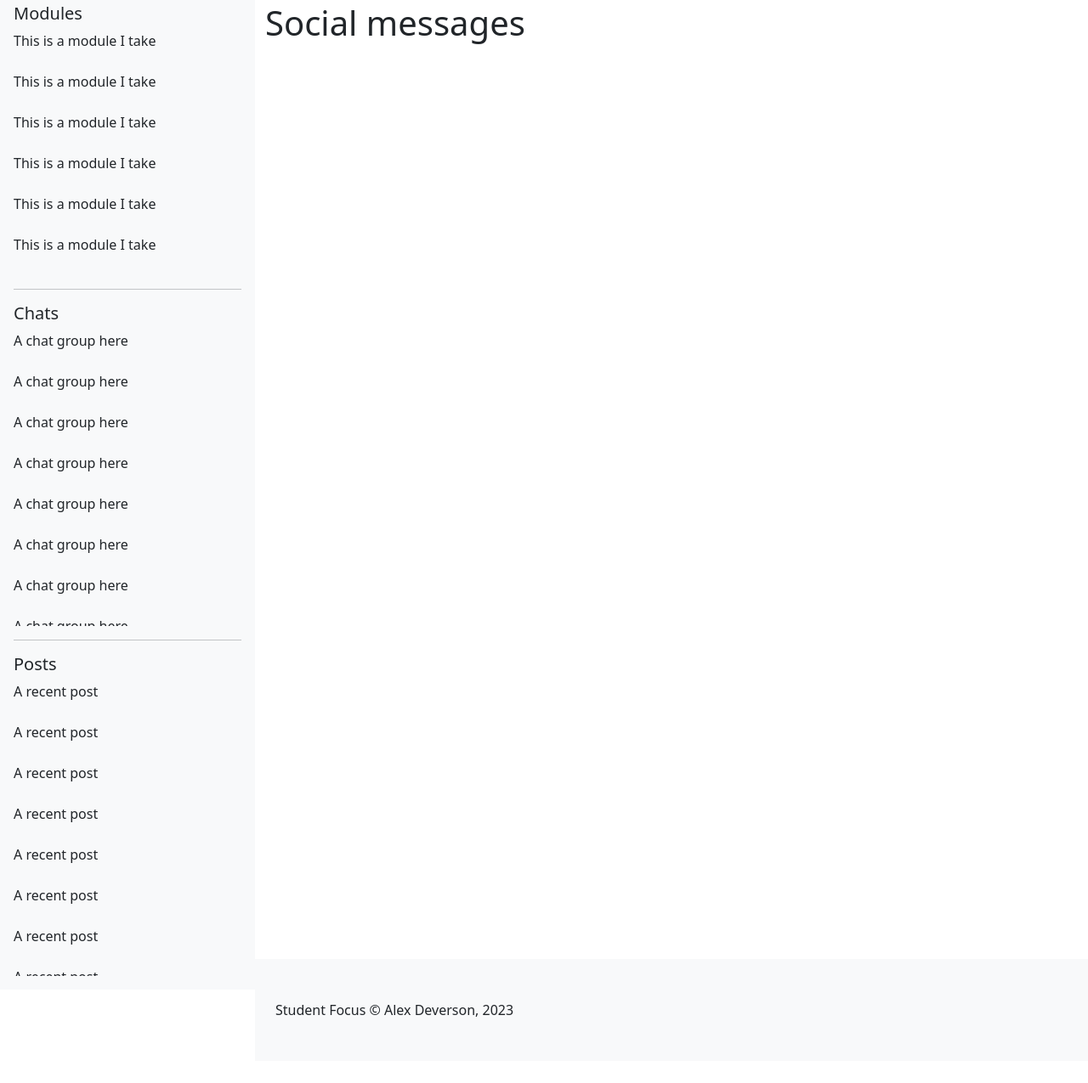
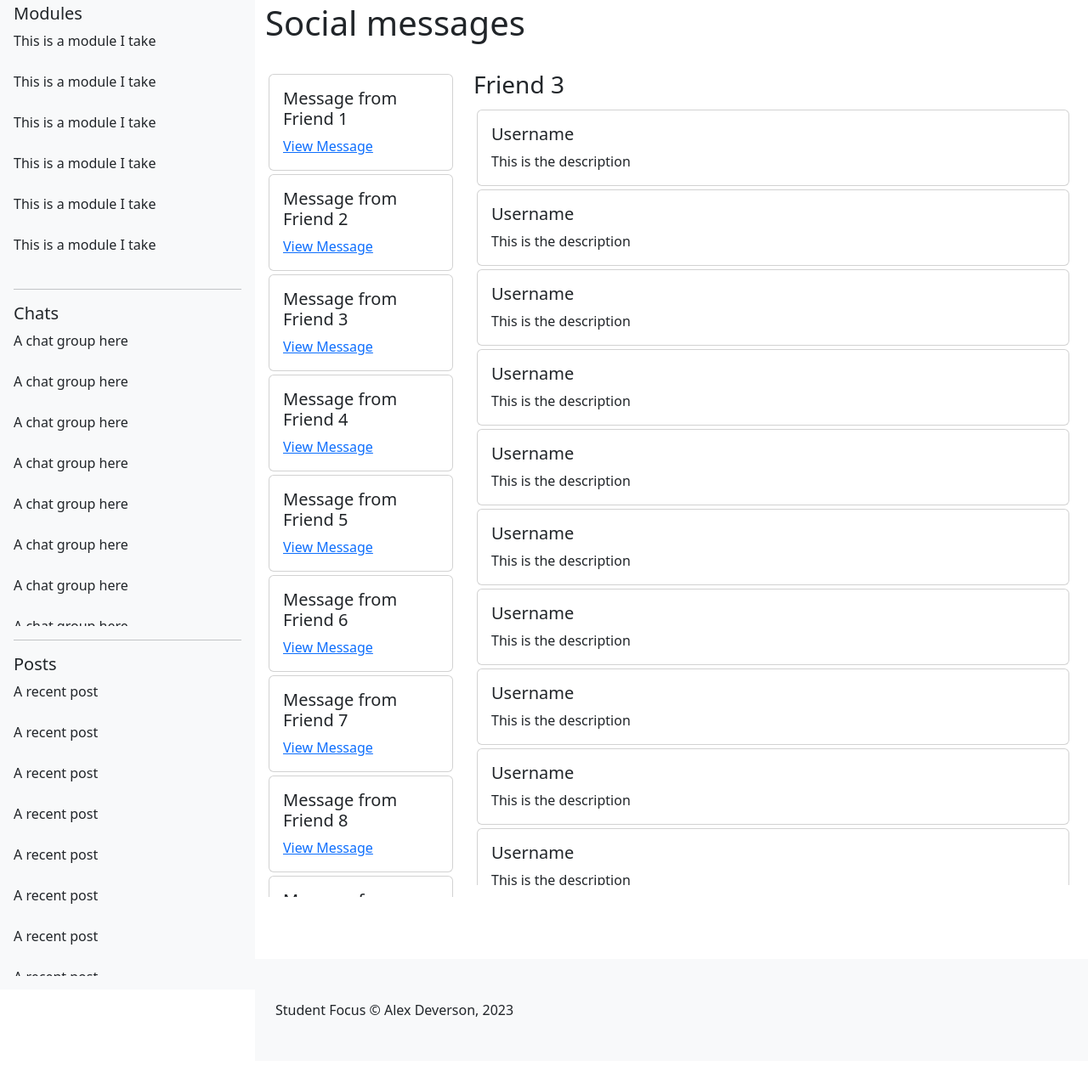
Before and after one commit to Durigy/dissertation, a Flask app: page /social/messages in a window 1280 px wide. Shown: the part 67-1342 px from the top of the page at 85% size. Run offline with Flask 2, Linux system fonts and the light colour scheme; the visitor is signed in with stand-in values (Sample User, id 1); data comes from the database, SQL or seed files in the repository; data that the repository does not hold is empty; some libraries are stand-ins or nearby versions.

Commit message:
some setup stuff

```diff
--- a/main/templates/social/social_message.html
+++ b/main/templates/social/social_message.html
@@ -1,6 +1,29 @@
 {% extends "social/social_layout.html" %}
 {% block social %}
 
+{% from "helpers/cards.html" import card %}
+
 <h1>Social messages</h1>
+<br>
+<div class="row">
+    <div class="col-3 scrollarea" style="max-height: 70vh;">
+        {% for i in range(10) %}
+        {% set num = i + 1 %}
+        {% set temp = 'Message from Friend ' + num | string %}
+        {{ card(title = temp, link = '#', link_text = 'View Message', width = 98) }}
+        {% endfor %}
+    </div>
+    <div class="col">
+        <h3>Friend 3</h3>
+        <div class="scrollarea" style="max-height: 66vh;">
+            {% for i in range(10) %}
+            {% set num = i + 1 %}
+            {{ card(title = 'Username', description = 'This is the description', width = 98) }}
+            {% endfor %}
+        </div>
+    </div>
+</div>
+
+<br>
 
 {% endblock social %}
--- a/main/user/routes.py
+++ b/main/user/routes.py
@@ -87,6 +87,7 @@ def logout():
 @login_required
 def account():
     form = UpdateAccountForm()
+
     if form.validate_on_submit() and request.method == "POST":
 
         current_user.firstname = form.firstname.data
```
Also changed, not shown: main/templates/social/social_post.html (+11 -0 lines), main/templates/student/student_note.html (+12 -0 lines).
